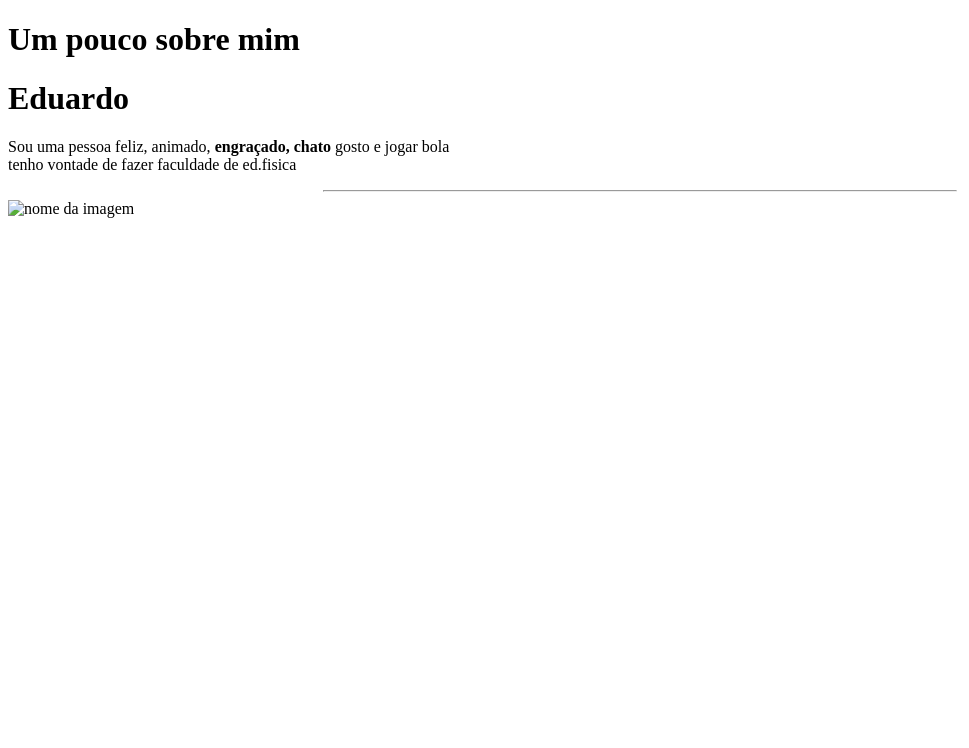
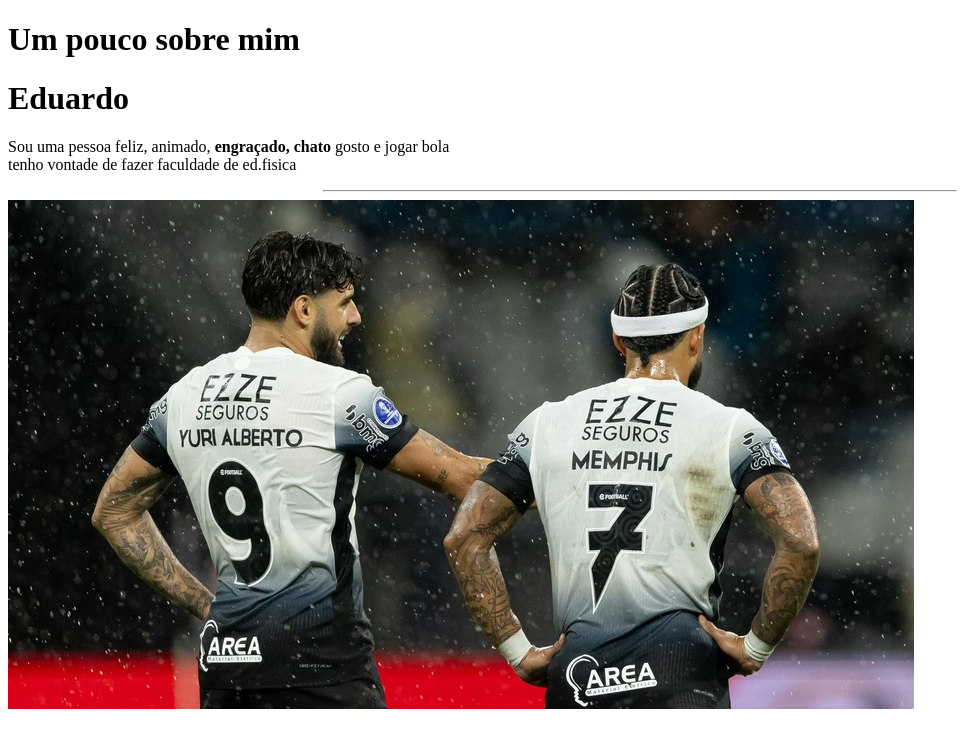
Before and after one commit to dumoedas/primeira-pagina, a plain HTML site: page index.html in a window 1280 px wide. Shown: the whole page, without its empty margins (0-969 px from the left). Drawn offline with Linux system fonts and the light colour scheme.

Commit message:
salvar 2

```diff
--- a/index.html
+++ b/index.html
@@ -12,7 +12,7 @@
 </p>
 </header>
 <hr width="50%">
-<img id="imagem" src="617utv43ha70hlumxy1zvafn.jpg" alt="nome da imagem">
+<img id="imagem" src="617utv43ha7d0hlumxy1zvafn.jpg" alt="nome da imagem">
 
 
 
```
